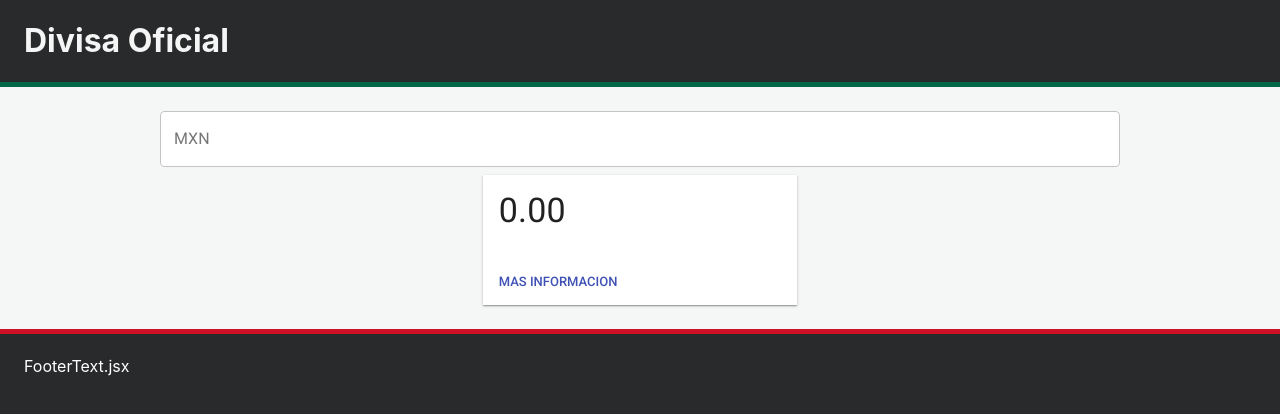
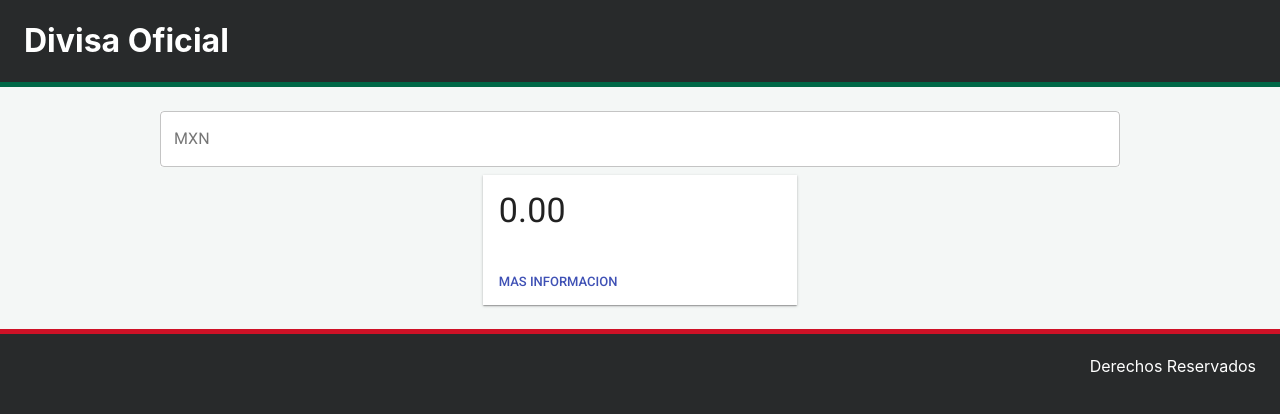
Before and after one commit to ricardonava/banxico-frontend, a React (Create React App) app: page / in a window 1280 px wide. Shown: the top 414 px of the page. Built offline with nearby package versions, Linux system fonts and the light colour scheme; no server answers.

Commit message:
Changed footer text to end of div

```diff
--- a/src/components/FooterText.jsx
+++ b/src/components/FooterText.jsx
@@ -1,5 +1,5 @@
 import React from 'react';
 
-const FooterText = () => <p style={{ color: '#fff' }}>FooterText.jsx</p>;
+const FooterText = () => <p style={{ color: '#fff' }}>Derechos Reservados</p>;
 
 export default FooterText;
--- a/src/components/HeaderLogo.jsx
+++ b/src/components/HeaderLogo.jsx
@@ -1,5 +1,5 @@
 import React from 'react';
 
-const Headerlogo = () => <h1 style={{ color: 'whitesmoke' }}>Divisa Oficial</h1>;
+const Headerlogo = () => <h1 style={{ color: '#fff' }}>Divisa Oficial</h1>;
 
 export default Headerlogo;
--- a/src/containers/Footer.jsx
+++ b/src/containers/Footer.jsx
@@ -7,10 +7,13 @@ import Toolbar from '@material-ui/core/Toolbar';
 import FooterText from '../components/FooterText';
 
 const styles = () => ({
-  footer: {
+  root: {
     borderTopStyle: 'solid',
     borderTopColor: '#CE1126',
     borderTopWidth: '5px',
+    width: 'auto',
+    display: 'flex',
+    justifyContent: 'flex-end',
   },
 });
 
@@ -18,7 +21,7 @@ const Footer = (props) => {
   const { classes } = props;
 
   return (
-    <footer className={classes.footer}>
+    <footer className={classes.root}>
       <Toolbar>
         <FooterText />
       </Toolbar>
--- a/src/containers/Header.jsx
+++ b/src/containers/Header.jsx
@@ -7,10 +7,7 @@ import Toolbar from '@material-ui/core/Toolbar';
 import HeaderLogo from '../components/HeaderLogo';
 
 const styles = () => ({
-  // root: {
-  //   flexGrow: 1,
-  // },
-  header: {
+  root: {
     backgroundColor: '#282a2b',
     borderBottomStyle: 'solid',
     borderBottomColor: '#006847',
@@ -22,7 +19,7 @@ const Header = (props) => {
   const { classes } = props;
 
   return (
-    <header className={classes.header}>
+    <header className={classes.root}>
       <Toolbar>
         <HeaderLogo />
       </Toolbar>
```
